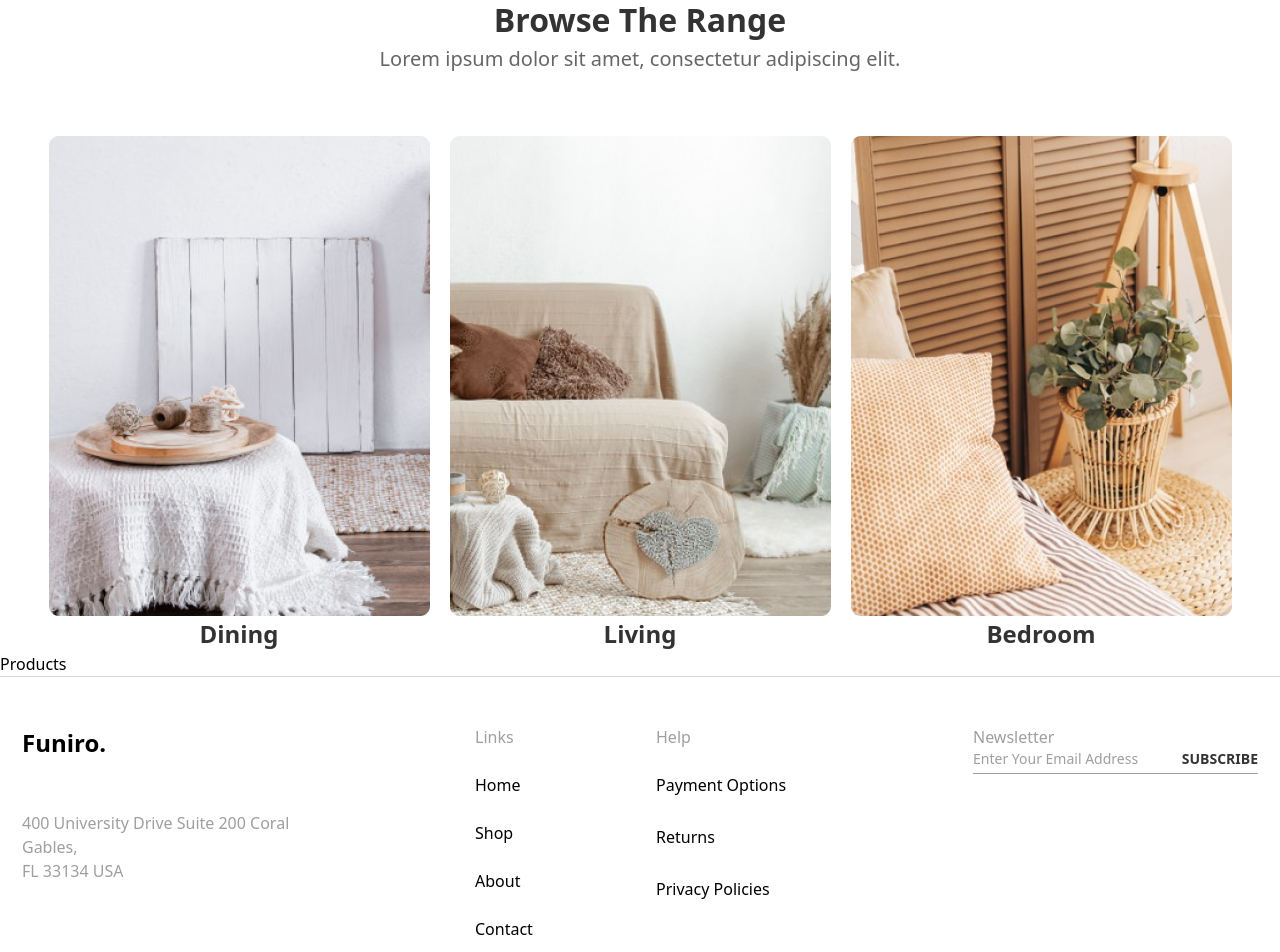
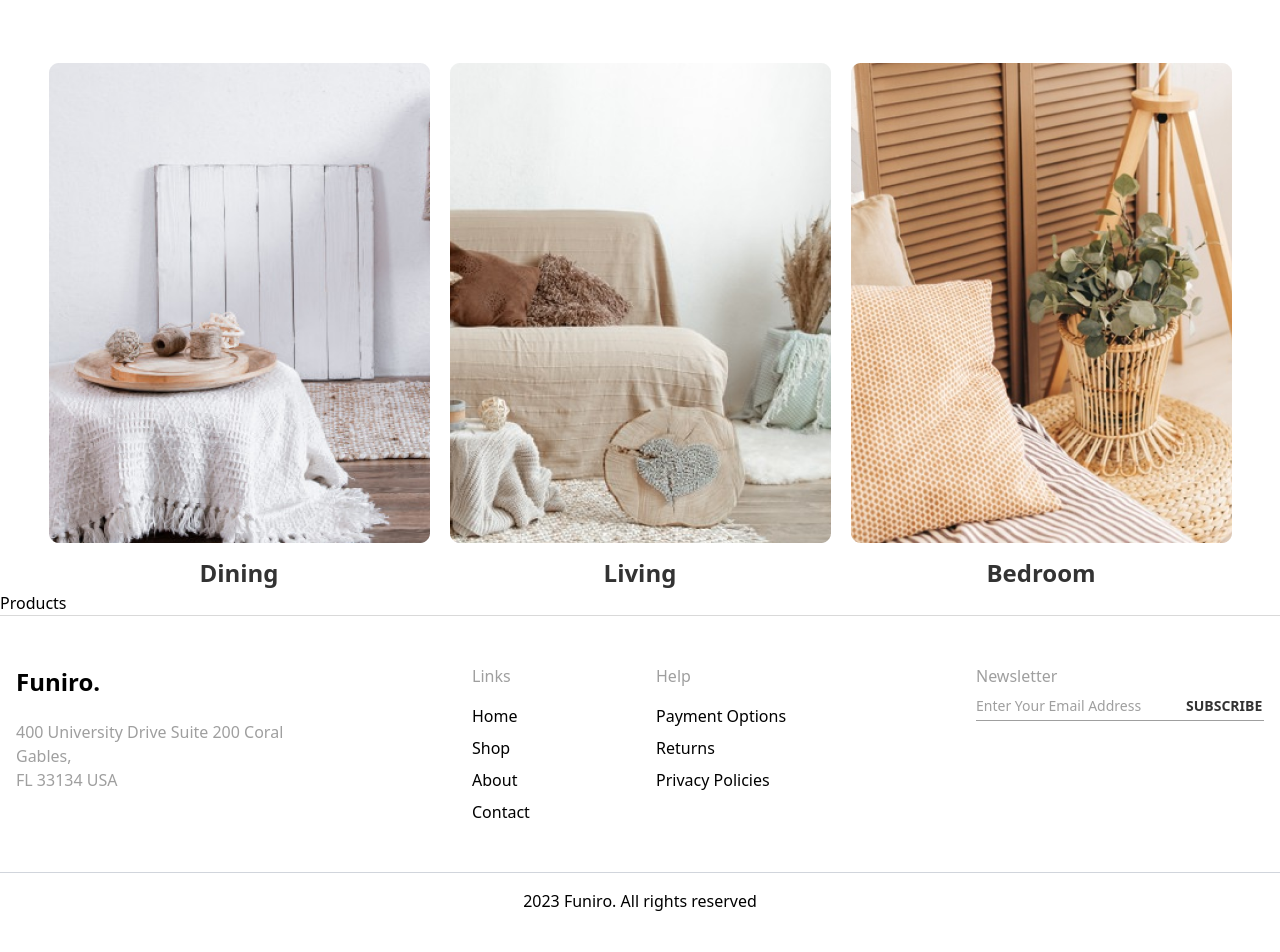
Before and after one commit to kalgo4444/damas-team-pr, a React (Vite) app: page / in a window 1280 px wide. Shown: the part 940-1892 px from the top of the page. After the commit the page ends 1869 px from the top, so only its background shows below. Built offline with nearby package versions, Linux system fonts and the light colour scheme.

Commit message:
add footer media

```diff
--- a/src/components/footer/Footer.jsx
+++ b/src/components/footer/Footer.jsx
@@ -4,123 +4,59 @@ const Footer = () => {
   return (
     <footer className="bg-white text-[#333] font-poppins">
       <hr className="text-[#D9D9D9]" />
-      <div className="container px-4 py-12 grid grid-cols-1 sm:grid-cols-2 md:grid-cols-4 gap-8">
+
+      {/* faqat sm: dan boshlab container bo'ladi */}
+      <div className="w-full sm:container sm:mx-auto px-4 py-12 grid grid-cols-1 sm:grid-cols-2 md:grid-cols-4 gap-8">
         <div>
-          <h2 className="text-black font-poppins text-[24px] font-bold leading-[36px] tracking-[0%] text-left">
-            Funiro.
-          </h2>
-          <p className="text-[#9F9F9F] font-poppins text-[16px] mt-[50px]">
-            400 University Drive Suite 200 Coral Gables, <br />
+          <h2 className="text-black text-[24px] font-bold leading-[36px]">Funiro.</h2>
+          <p className="text-[#9F9F9F] text-[16px] mt-[20px]">
+            400 University Drive Suite 200 Coral Gables,<br />
             FL 33134 USA
           </p>
         </div>
 
-        <div className="ml-[136px]">
-          <h3 className="text-[#9f9f9f] font-poppins text-[16px] font-medium leading-[24px] tracking-[0%] text-left">
-            Links
-          </h3>
-          <br />
-          <ul className="">
-            <li>
-              <a
-                href="#"
-                className="text-black font-poppins text-[16px] font-medium leading-[24px] tracking-[0%] text-left"
-              >
-                Home
-              </a>
-            </li>
-            <br />
-            <li>
-              <a
-                href="#"
-                className="text-black font-poppins text-[16px] font-medium leading-[24px] tracking-[0%] text-left"
-              >
-                Shop
-              </a>
-            </li>
-            <br />
-            <li>
-              <a
-                href="#"
-                className="text-black font-poppins text-[16px] font-medium leading-[24px] tracking-[0%] text-left"
-              >
-                About
-              </a>
-            </li>
-            <br />
-            <li>
-              <a
-                href="#"
-                className="text-black font-poppins text-[16px] font-medium leading-[24px] tracking-[0%] text-left"
-              >
-                Contact
-              </a>
-            </li>
+        <div className="sm:ml-[136px] ml-0">
+          <h3 className="text-[#9f9f9f] text-[16px] font-medium">Links</h3>
+          <ul className="mt-4 space-y-2">
+            <li className=""><a href="#" className="text-black text-[16px] font-medium">Home</a></li>
+            <li><a href="#" className="text-black text-[16px] font-medium">Shop</a></li>
+            <li><a href="#" className="text-black text-[16px] font-medium">About</a></li>
+            <li><a href="#" className="text-black text-[16px] font-medium">Contact</a></li>
           </ul>
         </div>
 
         <div>
-          <h3 className="text-[#9f9f9f] font-poppins text-[16px] font-medium leading-[24px] tracking-[0%] text-left">
-            Help
-          </h3>
-          <br />
-          <ul className="space-y-2 text-sm">
-            <li>
-              <a
-                href="#"
-                className="text-black font-poppins text-[16px] font-medium leading-[24px] tracking-[0%] text-left"
-              >
-                Payment Options
-              </a>
-            </li>
-            <br />
-            <li>
-              <a
-                href="#"
-                className="text-black font-poppins text-[16px] font-medium leading-[24px] tracking-[0%] text-left"
-              >
-                Returns
-              </a>
-            </li>
-            <br />
-            <li>
-              <a
-                href="#"
-                className="text-black font-poppins text-[16px] font-medium leading-[24px] tracking-[0%] text-left"
-              >
-                Privacy Policies
-              </a>
-            </li>
-            <br />
+          <h3 className="text-[#9f9f9f] text-[16px] font-medium">Help</h3>
+          <ul className="mt-4 space-y-2">
+            <li><a href="#" className="text-black text-[16px] font-medium">Payment Options</a></li>
+            <li><a href="#" className="text-black text-[16px] font-medium">Returns</a></li>
+            <li><a href="#" className="text-black text-[16px] font-medium">Privacy Policies</a></li>
           </ul>
         </div>
 
         <div>
-          <h3 className="text-[#9f9f9f] font-poppins text-[16px] font-medium leading-[24px] tracking-[0%] text-left">
-            Newsletter
-          </h3>
-          <form className="flex border-b border-[#9F9F9F] pb-1">
+          <h3 className="text-[#9f9f9f] text-[16px] font-medium mb-2">Newsletter</h3>
+          <form className="flex border-b border-[#9F9F9F] pb-1 flex-wrap gap-2">
             <input
               type="email"
               placeholder="Enter Your Email Address"
-              className="bg-transparent outline-none text-sm w-full placeholder:text-[#9F9F9F]"
+              className="bg-transparent outline-none text-sm w-full sm:w-auto placeholder:text-[#9F9F9F]"
             />
             <button
               type="submit"
-              className="text-sm font-semibold hover:underline ml-2"
+              className="text-sm font-semibold hover:underline"
             >
               SUBSCRIBE
             </button>
           </form>
         </div>
-        <div className="border-t border-gray-300 mt-4 w-[1236px]">
-          <p className="text-black font-poppins text-[16px] font-normal leading-[24px] tracking-[0%] text-left">
-            2023 Funiro. All rights reserved
-          </p>
-        </div>
+      </div>
+
+      <div className="border-t border-gray-300 py-4 text-center">
+        <p className="text-black text-[16px]">2023 Funiro. All rights reserved</p>
       </div>
     </footer>
   );
 };
 
-export default Footer;
+export default React.memo(Footer);
--- a/src/components/header/Header.jsx
+++ b/src/components/header/Header.jsx
@@ -1,28 +1,21 @@
-import React, { useState } from "react";
+import React from "react";
 import mainLogo from "../../assets/Frame 168.png";
 import { FaRegUser } from "react-icons/fa6";
-import { BsSearch, BsXLg } from "react-icons/bs";
+import { BsSearch } from "react-icons/bs";
 import {
   AiOutlineHeart,
-  AiOutlineMenu,
   AiOutlineShoppingCart,
 } from "react-icons/ai";
 
 const Header = () => {
-  const [isMenuOpen, setIsMenuOpen] = useState(false);
-
-  const toggleMenu = () => {
-    setIsMenuOpen(!isMenuOpen);
-  };
-
   return (
-    <div className="container mx-auto px-4">
-      <div className="flex justify-between items-center py-5">
+    <div className="fixed top-0 left-0 w-full bg-white z-50 shadow">
+      <div className="container mx-auto px-4 py-4 flex justify-between items-center">
         <a href="/">
           <img src={mainLogo} alt="main logo" className="h-8 md:h-auto" />
         </a>
 
-        <ul className="flex gap-4 sm:gap-8 md:gap-12 lg:gap-16 items-center">
+        <ul className="hidden md:flex gap-6 lg:gap-10 items-center">
           <li className="hover:text-[#B88E2F] hover:scale-110 transition duration-300 cursor-pointer">
             Home
           </li>
@@ -37,7 +30,7 @@ const Header = () => {
           </li>
         </ul>
 
-        <div className="hidden md:flex gap-6 lg:gap-8 xl:gap-10 items-center">
+        <div className="flex gap-5 items-center">
           <FaRegUser
             className="hover:scale-110 transition duration-300 cursor-pointer"
             size={20}
@@ -55,46 +48,6 @@ const Header = () => {
             size={20}
           />
         </div>
-
-        <div className="md:hidden flex items-center">
-          <AiOutlineShoppingCart
-            className="hover:scale-110 transition duration-300 cursor-pointer mr-4"
-            size={20}
-          />
-
-          <button onClick={toggleMenu}>
-            {isMenuOpen ? (
-              <BsXLg
-                size={24}
-                className="hover:scale-110 transition duration-300"
-              />
-            ) : (
-              <AiOutlineMenu
-                size={24}
-                className="hover:scale-110 transition duration-300"
-              />
-            )}
-          </button>
-        </div>
-
-        {isMenuOpen && (
-          <div className="md:hidden fixed inset-0 bg-white z-40 pt-20 px-4 flex justify-center items-start">
-            <div className="flex flex-col gap-8 items-center mt-8">
-              <FaRegUser
-                className="hover:scale-110 transition duration-300 cursor-pointer"
-                size={24}
-              />
-              <BsSearch
-                className="hover:scale-110 transition duration-300 cursor-pointer"
-                size={24}
-              />
-              <AiOutlineHeart
-                className="hover:scale-110 transition duration-300 cursor-pointer"
-                size={24}
-              />
-            </div>
-          </div>
-        )}
       </div>
     </div>
   );
--- a/src/components/home-type/HomeType.jsx
+++ b/src/components/home-type/HomeType.jsx
@@ -5,21 +5,34 @@ import Bedroom from "../../assets/Mask Group (1).png";
 
 const HomeType = () => {
   return (
-    <div className="container">
-      <h2 className="text-[#333333] font-poppins text-[32px] font-bold leading-[48px] tracking-[0px] text-center mt-[55px]">Browse The Range</h2>
-      <p className="text-[#666666] font-poppins text-[20px] font-normal leading-[30px] tracking-[0px] text-center">Lorem ipsum dolor sit amet, consectetur adipiscing elit.</p>
-      <div className="flex gap-[20px] justify-center mt-[62px]">
-        <div>
-          <img src={Dining} alt="Dining-bg" />
-          <h3 className="text-[#333333] font-poppins text-[24px] font-semibold leading-[36px] tracking-[0px] text-center">Dining</h3>
+    <div className="container px-4 sm:px-6 lg:px-8">
+      <h2 className="text-[#333333] font-poppins text-[28px] sm:text-[32px] font-bold leading-[40px] sm:leading-[48px] tracking-[0px] text-center mt-[40px] sm:mt-[55px]">
+        Browse The Range
+      </h2>
+      <p className="text-[#666666] font-poppins text-[16px] sm:text-[18px] md:text-[20px] font-normal leading-[24px] sm:leading-[30px] text-center mt-2">
+        Lorem ipsum dolor sit amet, consectetur adipiscing elit.
+      </p>
+
+      <div className="flex flex-col sm:flex-row gap-6 sm:gap-[20px] justify-center items-center mt-[40px] sm:mt-[62px]">
+        <div className="w-full sm:w-auto text-center">
+          <img src={Dining} alt="Dining-bg" className="mx-auto w-[80%] sm:w-auto" />
+          <h3 className="text-[#333333] font-poppins text-[20px] sm:text-[24px] font-semibold leading-[32px] sm:leading-[36px] mt-3">
+            Dining
+          </h3>
         </div>
-        <div>
-          <img src={Living} alt="Living-bg" />
-          <h3 className="text-[#333333] font-poppins text-[24px] font-semibold leading-[36px] tracking-[0px] text-center">Living</h3>
+
+        <div className="w-full sm:w-auto text-center">
+          <img src={Living} alt="Living-bg" className="mx-auto w-[80%] sm:w-auto" />
+          <h3 className="text-[#333333] font-poppins text-[20px] sm:text-[24px] font-semibold leading-[32px] sm:leading-[36px] mt-3">
+            Living
+          </h3>
         </div>
-        <div>
-          <img src={Bedroom} alt="Bedroom-bg" />
-          <h3 className="text-[#333333] font-poppins text-[24px] font-semibold leading-[36px] tracking-[0px] text-center">Bedroom</h3>
+
+        <div className="w-full sm:w-auto text-center">
+          <img src={Bedroom} alt="Bedroom-bg" className="mx-auto w-[80%] sm:w-auto" />
+          <h3 className="text-[#333333] font-poppins text-[20px] sm:text-[24px] font-semibold leading-[32px] sm:leading-[36px] mt-3">
+            Bedroom
+          </h3>
         </div>
       </div>
     </div>
```
